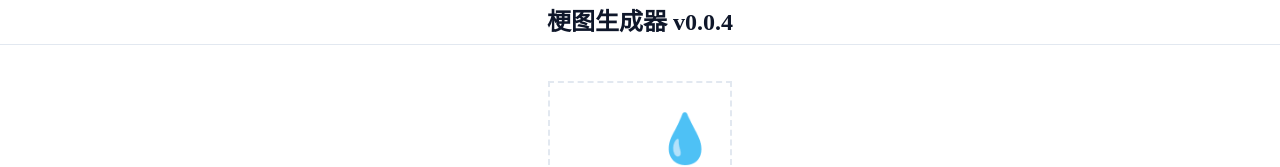
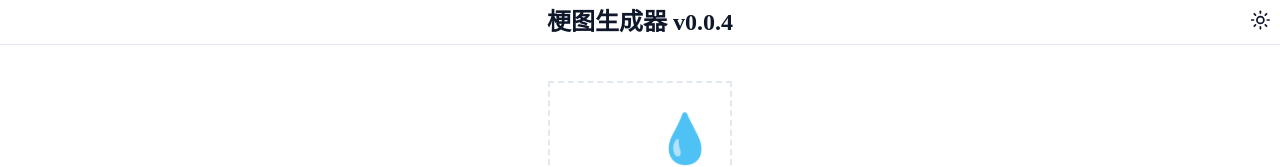
Before and after one commit to screw-hand/meme-tech-mind, a Next.js app: page / in a window 1280 px wide. Shown: the top 167 px of the page. Built offline with nearby package versions, Linux system fonts and the light colour scheme; some icons are missing.

Commit message:
feat: theme toggle.

```diff
--- a/app/page.tsx
+++ b/app/page.tsx
@@ -3,6 +3,7 @@
 import { Toaster } from "@/components/ui/sonner"
 import { MemeGenerator } from "@/components/meme-generator"
 import { ThemeProvider } from "@/components/theme-provider"
+import { ThemeToggle } from "@/components/theme-toggle"
 
 import pkg from "../package.json"
 
@@ -12,10 +13,13 @@ export default function IndexPage() {
       <main className="min-h-screen bg-background">
         {/* header start */}
         <header className="fixed top-0 z-50 w-full border-b bg-background/80 backdrop-blur-sm">
-          <div className="container py-1.5">
+          <div className="container relative py-1.5">
             <h1 className="text-center text-2xl font-bold">
               梗图生成器 v{pkg.version}
             </h1>
+            <div className="absolute right-0 top-0">
+              <ThemeToggle />
+            </div>
           </div>
         </header>
         {/* header end */}
```
